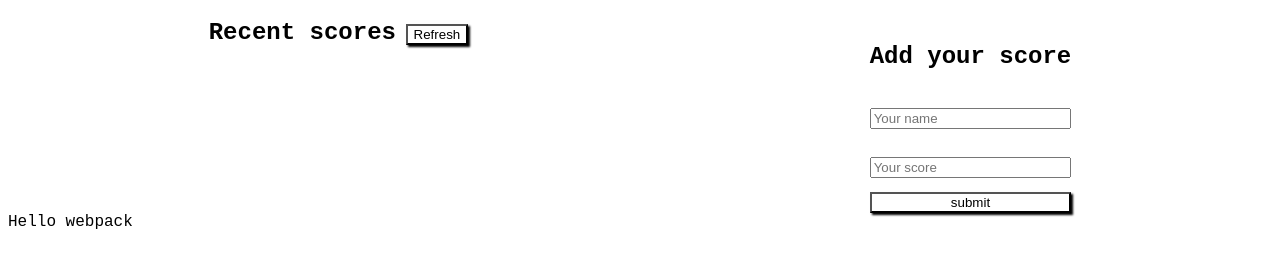
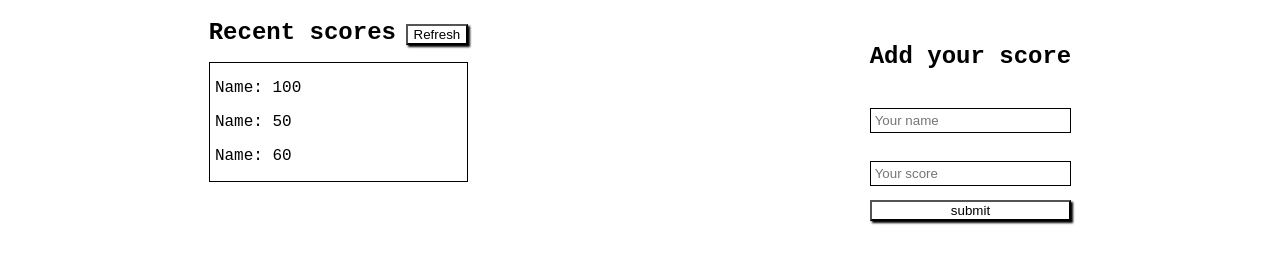
Before and after one commit to Lucas-Masaba/leaderboard, a website built with webpack: page src/index.html in a window 1280 px wide. Shown: the part 61-328 px from the top of the page. Built offline with nearby package versions, Linux system fonts and the light colour scheme.

Commit message:
modify index.js and add ui.js. Modify README.md

```diff
--- a/src/index.html
+++ b/src/index.html
@@ -16,7 +16,7 @@
           <button id="refresh_button" type="button">Refresh</button>
         </div>
         <div>
-          <ul class="leaderboard_ul">
+          <ul id="leaderboard_ul_id" class="leaderboard_ul">
 
           </ul>
         </div>
--- a/src/index.js
+++ b/src/index.js
@@ -1,13 +1,7 @@
-import _ from 'lodash';
 import './style.css';
+import UI from './modules/ui.js';
 
-function component() {
-  const element = document.createElement('div');
+const { listItems } = UI;
+const ul = document.getElementById('leaderboard_ul_id');
 
-  // Lodash, now imported by this script
-  element.innerHTML = _.join(['Hello', 'webpack'], ' ');
-
-  return element;
-}
-
-document.body.appendChild(component());
+ul.innerHTML = `${listItems}`;
--- /dev/null
+++ b/src/modules/ui.js
@@ -0,0 +1,13 @@
+export default class UI {
+  static get listItems() {
+    return `<li class="list_item">
+                <p>Name: 100</p>
+            </li>
+            <li class="list_item">
+                <p>Name: 50</p>
+            </li>
+            <li class="list_item">
+                <p>Name: 60</p>
+            </li>`;
+  }
+}
--- a/src/style.css
+++ b/src/style.css
@@ -1,27 +1,31 @@
 body {
   font-family: 'Courier New', Courier, monospace;
 }
+
 .main_tag {
   display: flex;
   justify-content: space-around;
+}
 
-}
 .recent_scores_head {
   font-weight: bold;
   font-size: 150%;
 }
+
 form {
   display: flex;
   flex-direction: column;
 }
+
 input {
   margin-top: 7%;
   margin-bottom: 7%;
+  border: black 1px solid;
+  padding: 2%;
 }
 
 .add_head {
   font-size: 150%;
-
 }
 
 .refresh_button {
@@ -32,3 +36,14 @@ button {
   background: none;
   box-shadow: 2px 2px 2px;
 }
+
+button:hover {
+  cursor: pointer;
+}
+
+.leaderboard_ul {
+  list-style-type: none;
+  padding: 0;
+  padding-left: 2%;
+  border: solid black 1px;
+}
```
Also changed, not shown: README.md, dist/index.html, dist/main.js.
